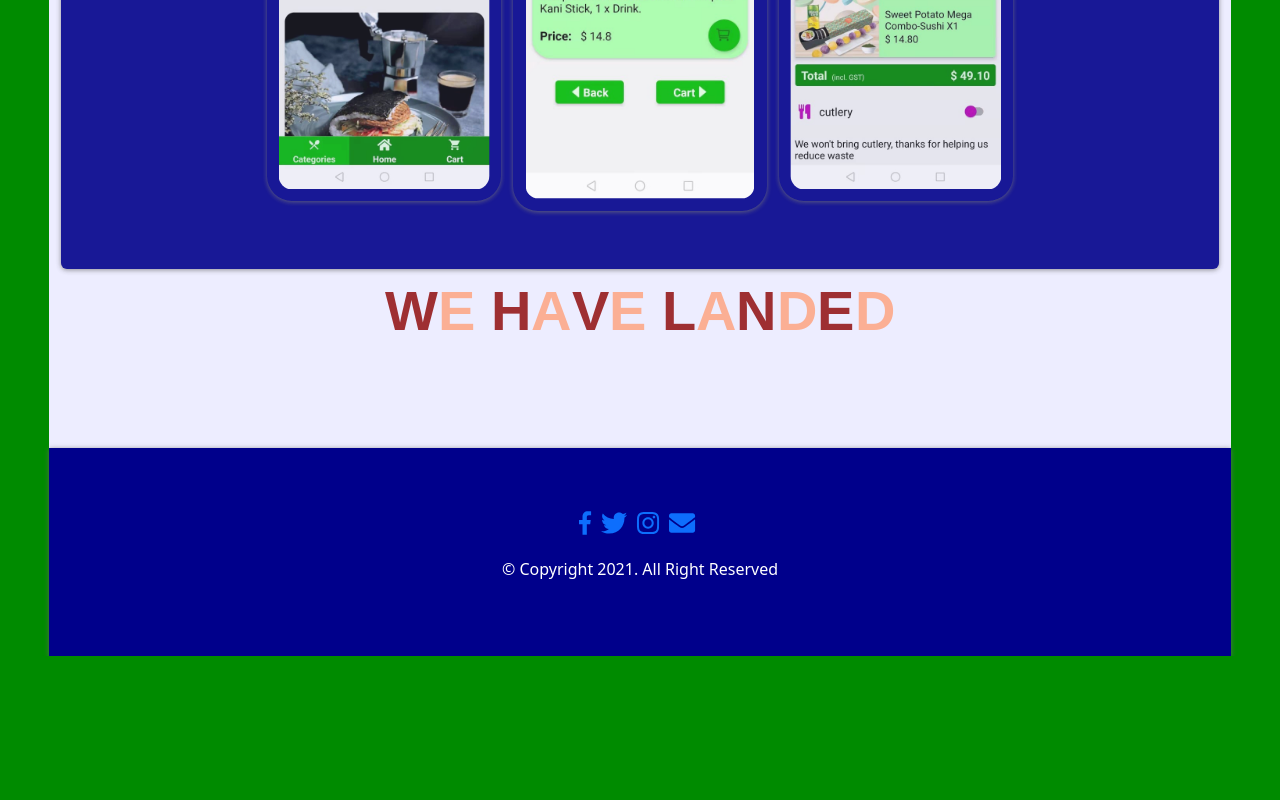
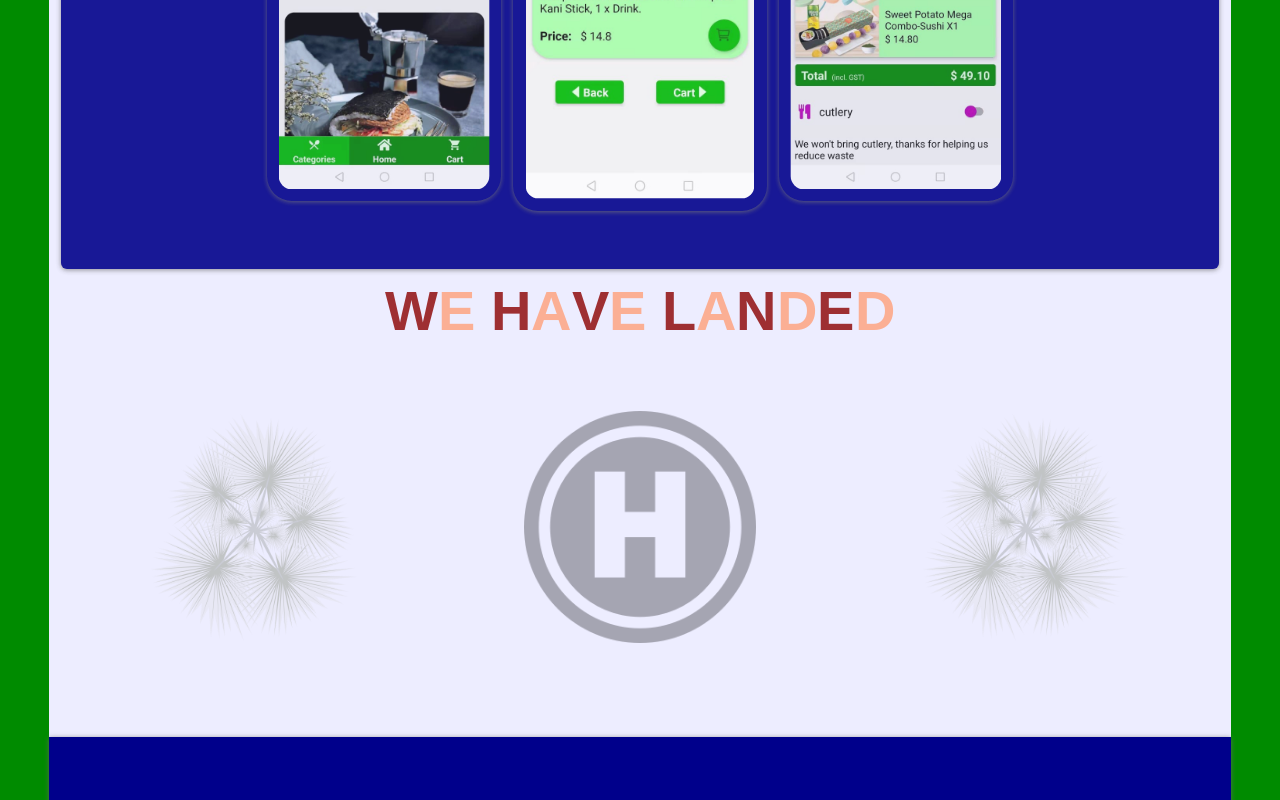
Before and after one commit to GohYH/yhgohportfolio, a website: page dist/index.html in a window 1280 px wide. Shown: the part 2000-2800 px from the top of the page. Before the commit the page ends 2656 px from the top, so only its background shows below. Drawn offline with nearby package versions, Linux system fonts and the light colour scheme.

Commit message:
minor editing

```diff
--- a/dist/index.html
+++ b/dist/index.html
@@ -277,7 +277,6 @@
                 <h6 class="mobileTitle">Stack Navigation 3 of 3</h6>
               </div>
             </div>
-            </div>
             <button class="carousel-control-prev" type="button" data-bs-target="#carouselExampleControls" data-bs-slide="prev">
               <span class="carousel-control-prev-icon" aria-hidden="true"></span>
               <span class="visually-hidden">Previous</span>
@@ -287,7 +286,7 @@
               <span class="visually-hidden">Next</span>
             </button>
           </div>
-        <!-- </div> -->
+
           <div class="container-fluid">
               <div class="helipad-footer">
                   <span>W</span>
@@ -304,8 +303,13 @@
                   <span>D</span>
                 </div>
               </div>
-            </div>
+              <div class="helipad-container helipad">
+                <img class="treeTop" src="img/treeTop_one.png" alt="tree">
+                <img class="planeWrapper" src="img/planeLanding_round.png" alt="plane landing">
+                <img src="img/treeTop_one.png" alt="tree">
+              </div>
 
+  </div>
     <div class="footer-container">
         <footer class="footer-section">
         <a href="https://www.facebook.com/" target="_blank"><i class="social-icon fab fa-facebook-f fa-2x"></i></a>
@@ -315,7 +319,6 @@
         <p class="text-white mt-3">© Copyright 2021. All Right Reserved</p>
       </div>
     </footer>
-</div>
 
         <!-- container-fluid -->
         <!-- jquery -->
```
